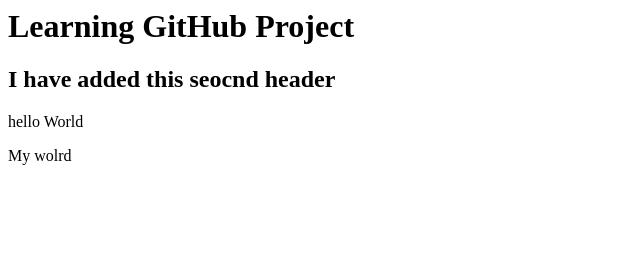
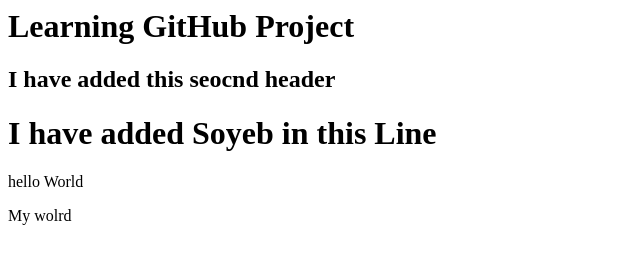
Before and after one commit to nakibansari/forktest, a plain HTML site: page index.html in a window 1280 px wide. Shown: the whole page, without its empty margins (0-640 px from the left). Drawn offline with Linux system fonts and the light colour scheme.

Commit message:
soyeb added

```diff
--- a/index.html
+++ b/index.html
@@ -1,6 +1,7 @@
 <html>
 <h1>Learning GitHub Project</h2>
 <h2>I have added this seocnd header </h2>
+<h1>I have added Soyeb in this Line </h1>
 <p>hello World </p>
 <p>My wolrd </p>
 
```
